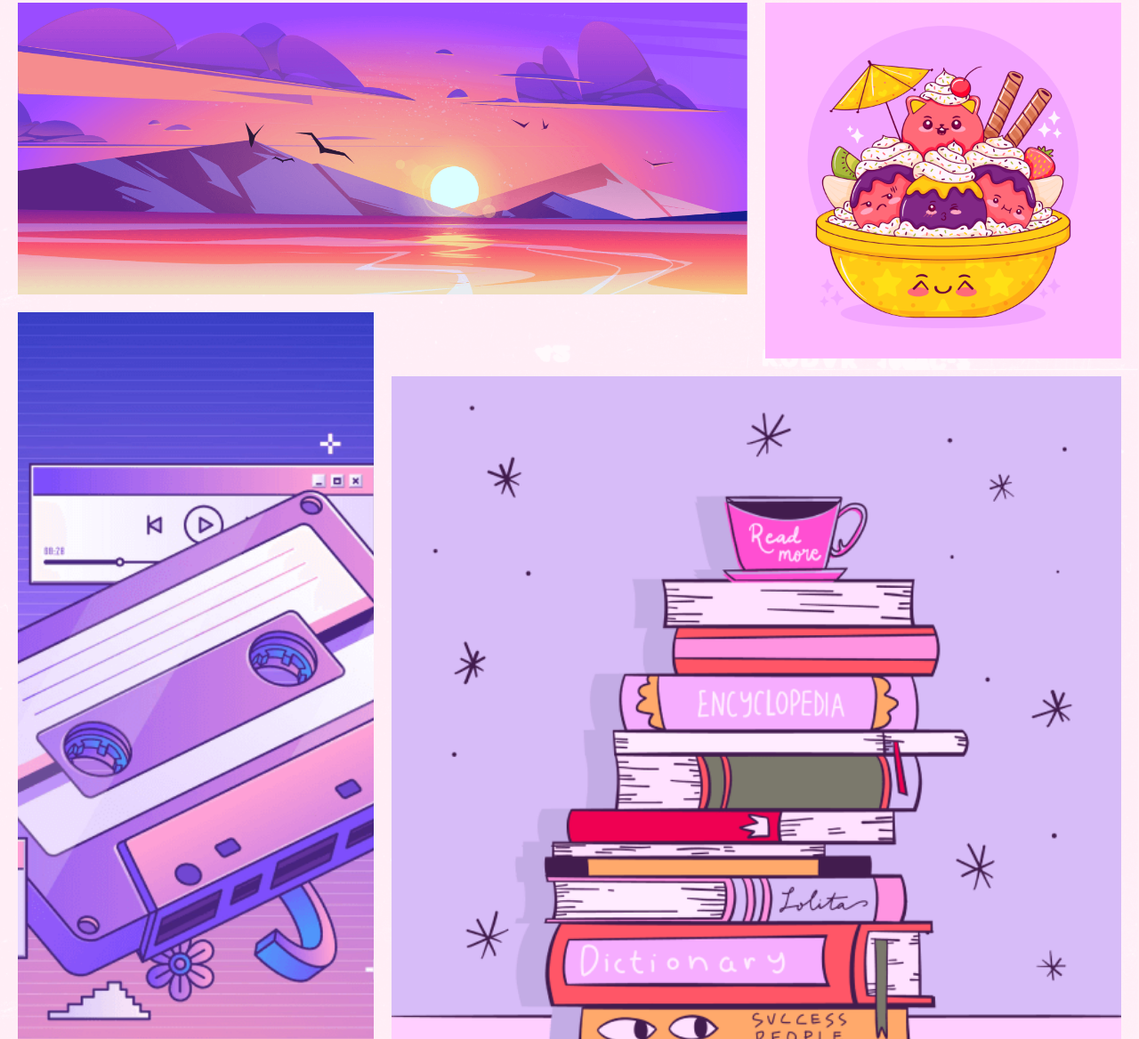
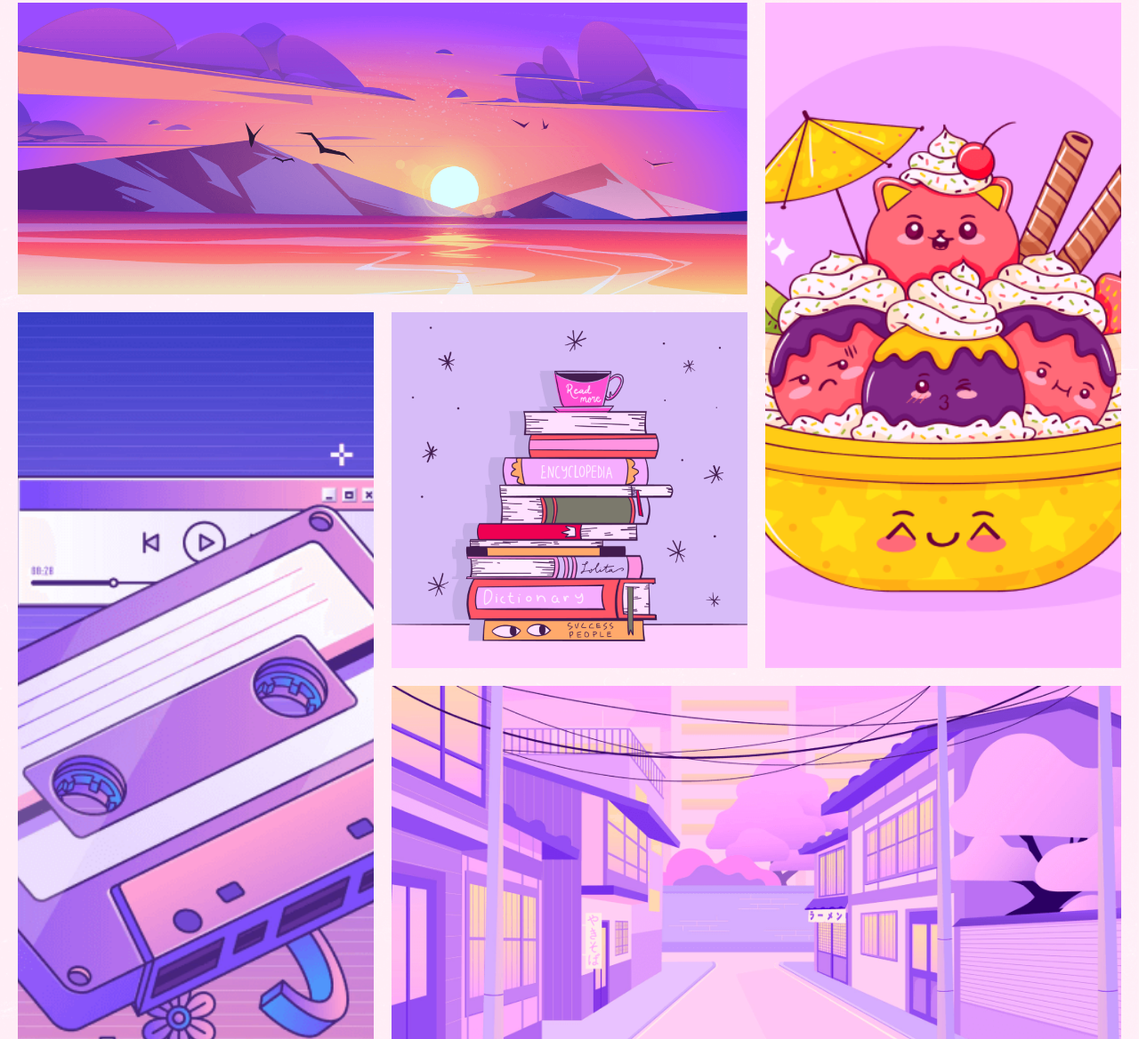
Before and after one commit to midicowbell/slozhno-sosredotochitsya-ad, a plain HTML site: page index.html in a window 1280 px wide. Shown: the part 2784-3952 px from the top of the page at 89% size. Drawn offline with Linux system fonts and the light colour scheme.

Commit message:
fix: меню тем горизонтально только от 1024px, галерея — книги в одну колонку по макету

```diff
--- a/styles/style.css
+++ b/styles/style.css
@@ -260,15 +260,6 @@
     margin-inline-start: -20px;
   }
 
-  .header__theme-menu {
-    justify-self: center;
-    align-self: start;
-  }
-
-  .header__theme-menu-list {
-    flex-direction: row;
-  }
-
   .header__text {
     max-width: 364px;
   }
@@ -297,28 +288,44 @@
   }
 
   .gallery__item--sunset {
-    grid-column: span 2;
+    grid-column: 1 / 3;
+    grid-row: 1;
   }
 
   .gallery__item--ice-cream {
-    grid-row: span 2;
+    grid-column: 3;
+    grid-row: 1 / 3;
   }
 
   .gallery__item--tape {
-    grid-row: span 2;
+    grid-column: 1;
+    grid-row: 2 / 4;
   }
 
   .gallery__item--books {
-    grid-column: span 2;
+    grid-column: 2;
+    grid-row: 2;
   }
 
   .gallery__item--street {
-    grid-column: span 2;
+    grid-column: 2 / 4;
+    grid-row: 3;
   }
 }
 
 /* Десктоп: от 1024px */
 @media (width >= 1024px) {
+  /* На десктопе меню переключения тем — горизонтальный ряд по центру сверху.
+     На планшете (768px) оно остаётся вертикальной колонкой справа, как на мобильном. */
+  .header__theme-menu {
+    justify-self: center;
+    align-self: start;
+  }
+
+  .header__theme-menu-list {
+    flex-direction: row;
+  }
+
   .header__text {
     max-width: 491px;
   }
```
